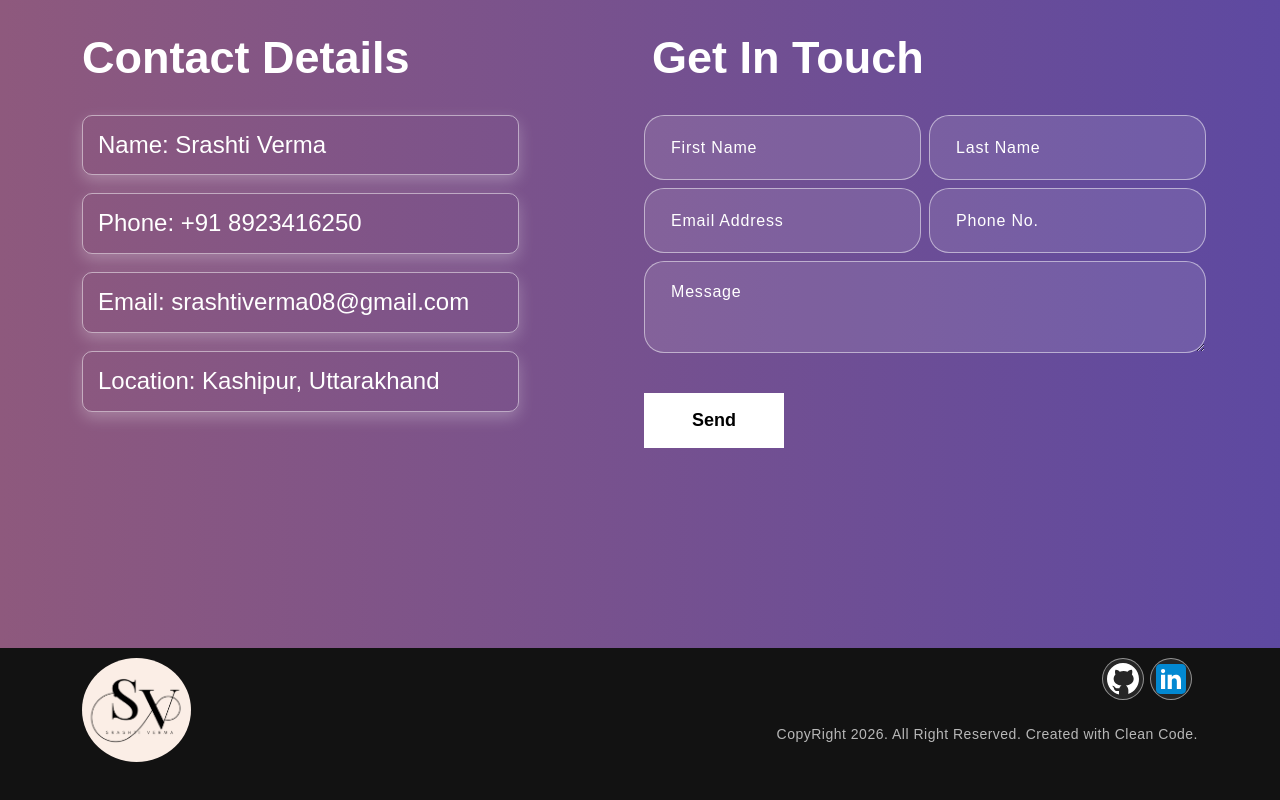
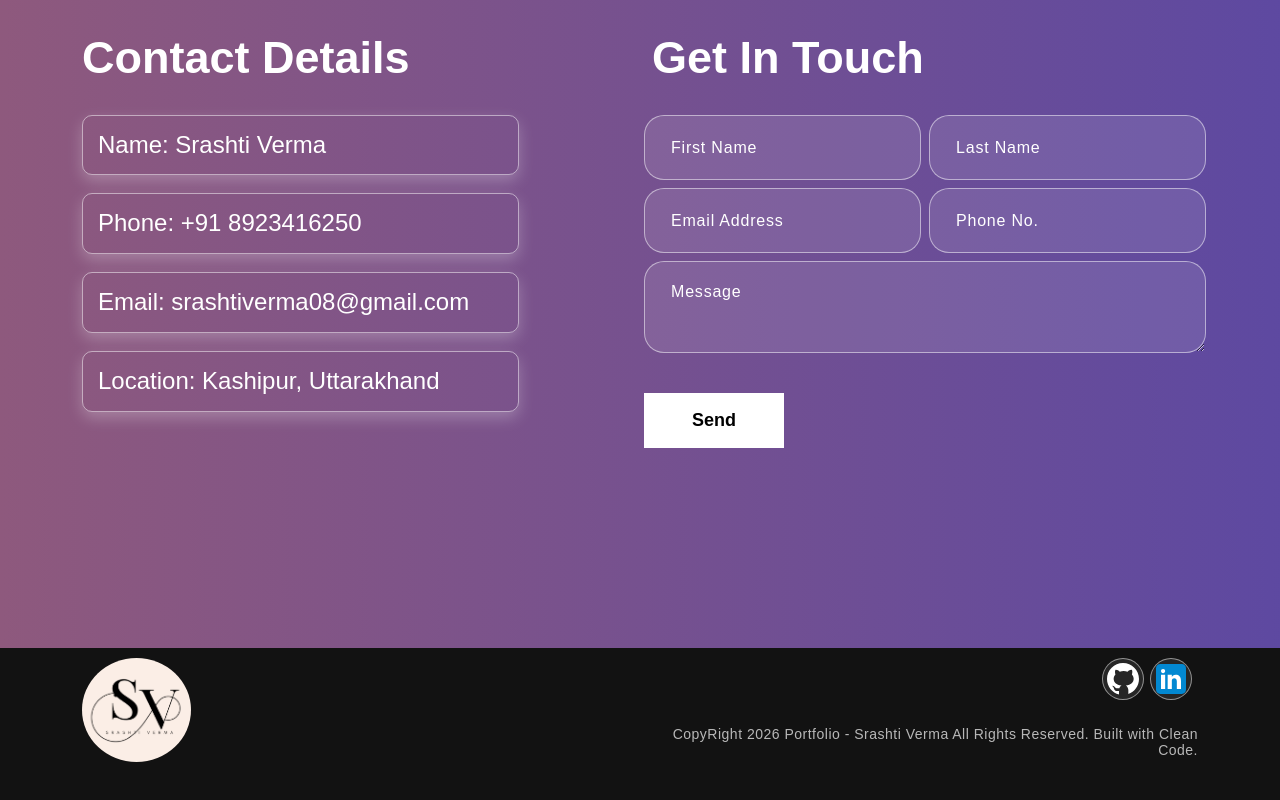
Before and after one commit to srashtiverma08/personal-portfolio, a React (Create React App) app: page / in a window 1280 px wide. Shown: the part 2469-3269 px from the top of the page. Built offline with nearby package versions, Linux system fonts and the light colour scheme.

Commit message:
modified index

```diff
--- a/public/index.html
+++ b/public/index.html
@@ -24,7 +24,7 @@
       work correctly both with client-side routing and a non-root public URL.
       Learn how to configure a non-root public URL by running `npm run build`.
     -->
-    <title>React App</title>
+    <title>Srashti Verma | Portfolio</title>
   </head>
   <body>
     <noscript>You need to enable JavaScript to run this app.</noscript>
--- a/src/components/Footer.js
+++ b/src/components/Footer.js
@@ -16,7 +16,7 @@ export const Footer = ()=>{
                         <a href="https://www.linkedin.com/in/srashti-verma-403989258"><img src={icons8linkedin} alt="linkicon"/></a>
 
                     </div>
-                    <p>CopyRight 2026. All Right Reserved. Created with Clean Code.</p>
+                    <p>CopyRight 2026 Portfolio - Srashti Verma All Rights Reserved. Built with Clean Code.</p>
                 </Col>
             </Row>
             </Container>
```
